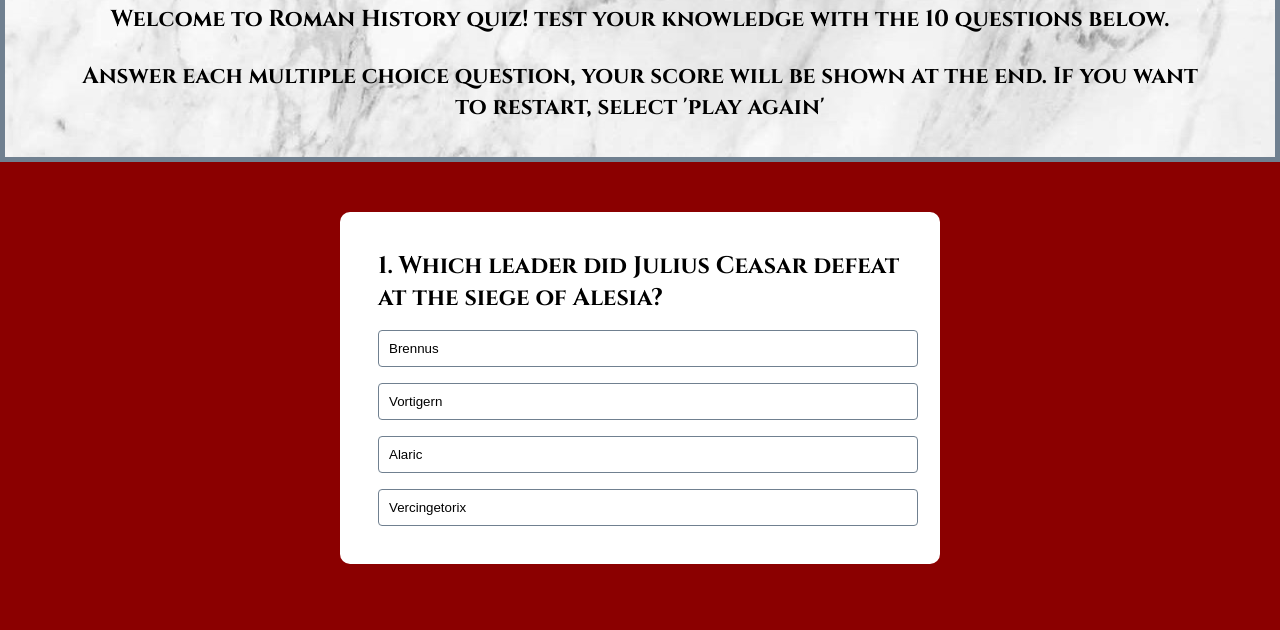
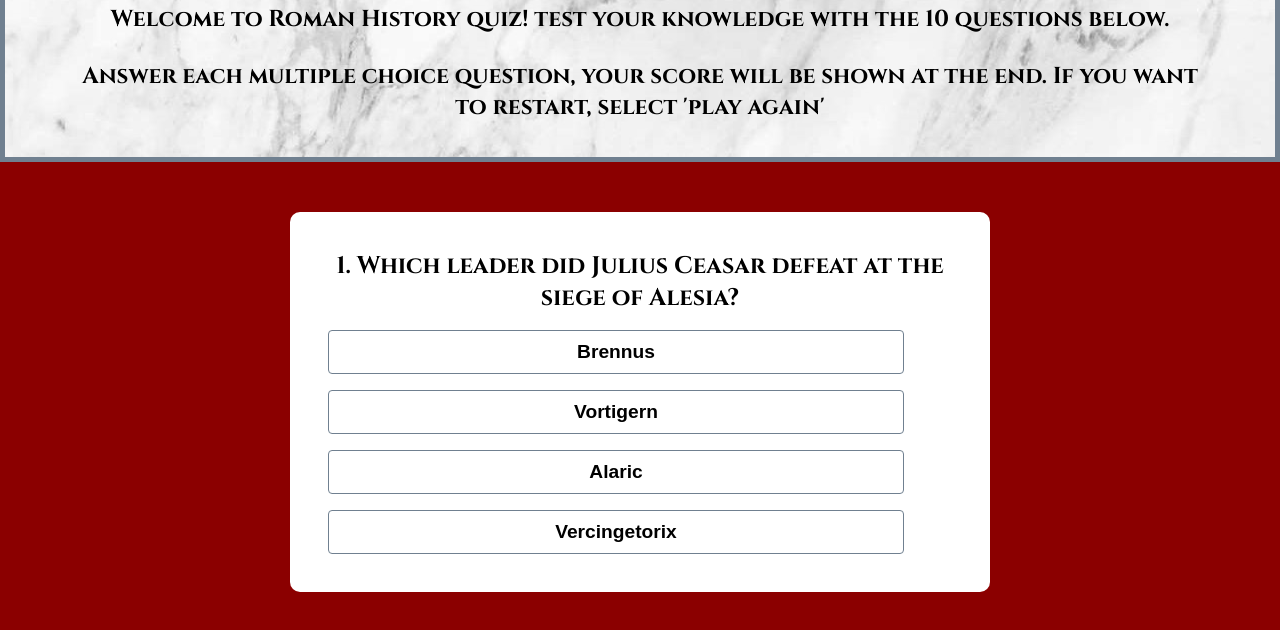
Before and after one commit to HGlass07/History-Quiz, a plain HTML site: page index.html in a window 1280 px wide. Shown: the part 88-718 px from the top of the page. Drawn offline with Linux system fonts and the light colour scheme.

Commit message:
added styling to quiz area

```diff
--- a/assets/css/style.css
+++ b/assets/css/style.css
@@ -48,21 +48,27 @@ header p {
 .quiz-area {
   background: #fff;
   width: 100%;
-  max-width: 600px;
+  max-width: 700px;
   margin: 50px auto 0;
   border-radius: 10px;
   padding: 30px;
+}
+
+.quiz-area h2 {
+  text-align: center;
+  margin:10px;
 }
 
   /*button styling*/
 .answer{
   background: #fff;
   color: black;
-  font-weight: 500;
-  width: 100%;
+  font-size:120%;
+  font-weight: 600;
+  width: 90%;
   border: 1px solid slategray;
   padding: 10px;
-  text-align: left;
+  text-align: center;
   border-radius: 4px;
   cursor: pointer;
   transition: all 0.3s;
```
Also changed, not shown: assets/images/trophy.jpg.
